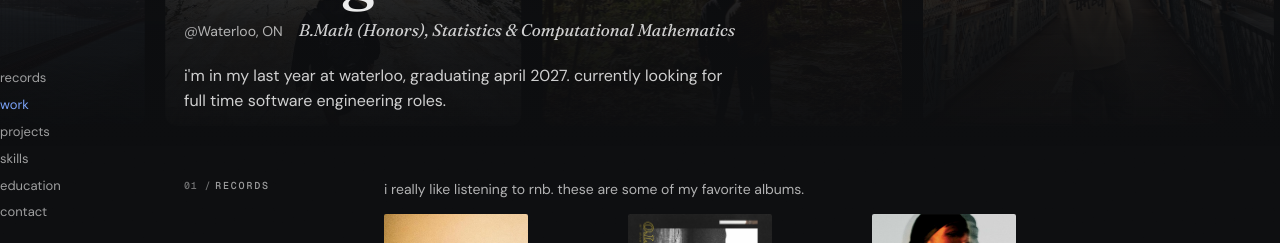
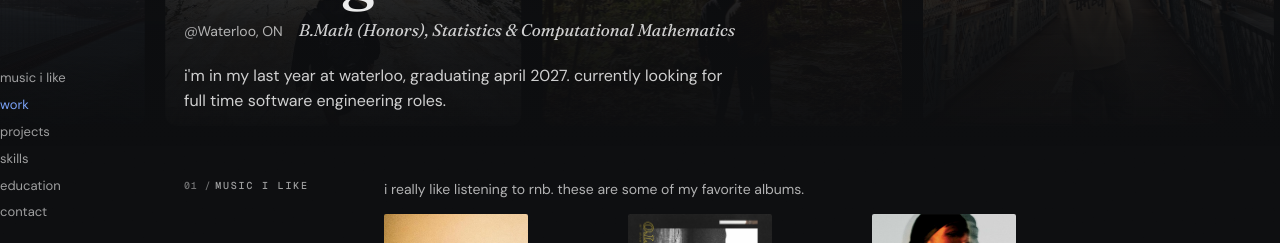
Before and after one commit to Reeto29/reeto29.vercel.app, a React (Vite) app: page / in a window 1280 px wide. Shown: the part 254-497 px from the top of the page. Built offline with nearby package versions, Linux system fonts and the light colour scheme.

Commit message:
Rename the record shelf to music i like
"records" reads like data rather than the listening shelf it is. The section id stays records so its anchor and aria wiring are unchanged; a display-name map drives the new wording in the table of contents, and every other section keeps its id as its label.

```diff
--- a/src/components/RecordShelf.tsx
+++ b/src/components/RecordShelf.tsx
@@ -202,7 +202,7 @@ export function RecordShelf() {
   return (
     <section className="section" id="records" aria-labelledby="records-heading">
       <h2 className="label section__label" id="records-heading">
-        records
+        music i like
       </h2>
 
       <div className="section__body">
--- a/src/components/TableOfContents.tsx
+++ b/src/components/TableOfContents.tsx
@@ -1,5 +1,5 @@
 import { useEffect, useState } from 'react';
-import { SECTION_IDS } from '../content';
+import { SECTION_IDS, SECTION_LABELS } from '../content';
 
 /**
  * A fixed table of contents in the viewport's left gutter, outside the centred
@@ -64,7 +64,7 @@ export function TableOfContents() {
               href={`#${id}`}
               aria-current={activeId === id ? 'true' : undefined}
             >
-              {id}
+              {SECTION_LABELS[id]}
             </a>
           </li>
         ))}
--- a/src/content.ts
+++ b/src/content.ts
@@ -14,6 +14,21 @@ export const SECTION_IDS = [
 ] as const;
 
 export type SectionId = (typeof SECTION_IDS)[number];
+
+/**
+ * Display names for the sections, used by the table of contents. Every id is its
+ * own label except the record shelf, which reads as data rather than as the
+ * listening shelf it is; its id stays `records` so its anchor and aria wiring are
+ * unchanged, only the words on screen move.
+ */
+export const SECTION_LABELS: Record<SectionId, string> = {
+  records: 'music i like',
+  work: 'work',
+  projects: 'projects',
+  skills: 'skills',
+  education: 'education',
+  contact: 'contact',
+};
 
 export const profile = {
   name: 'reeto ghosh',
```
Also changed, not shown: 1 other file (tests, documents, lock files or other folders).
